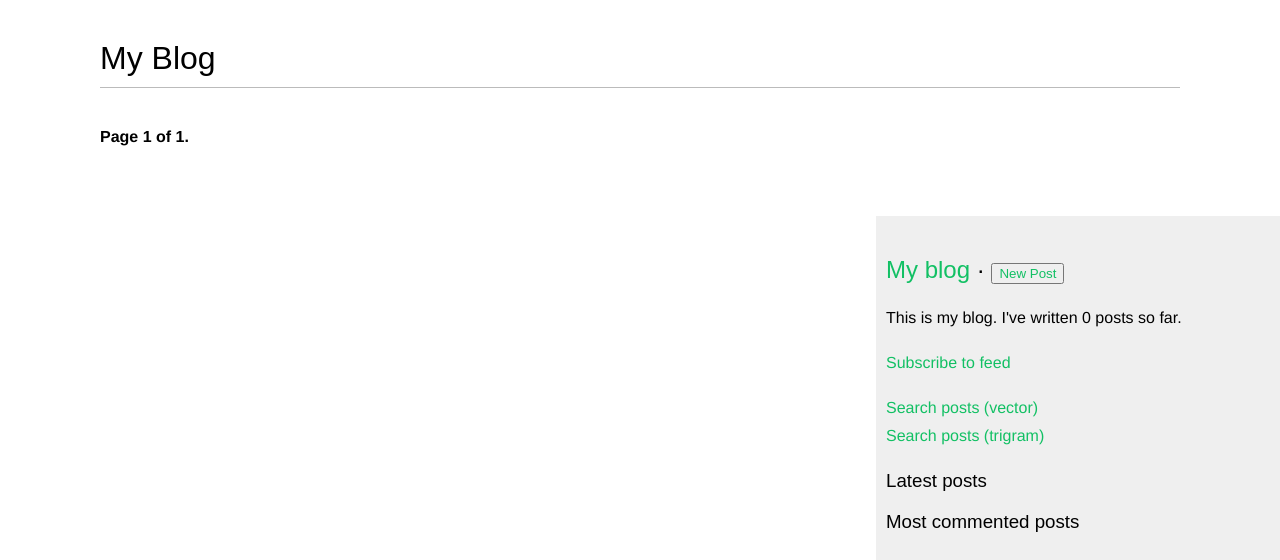
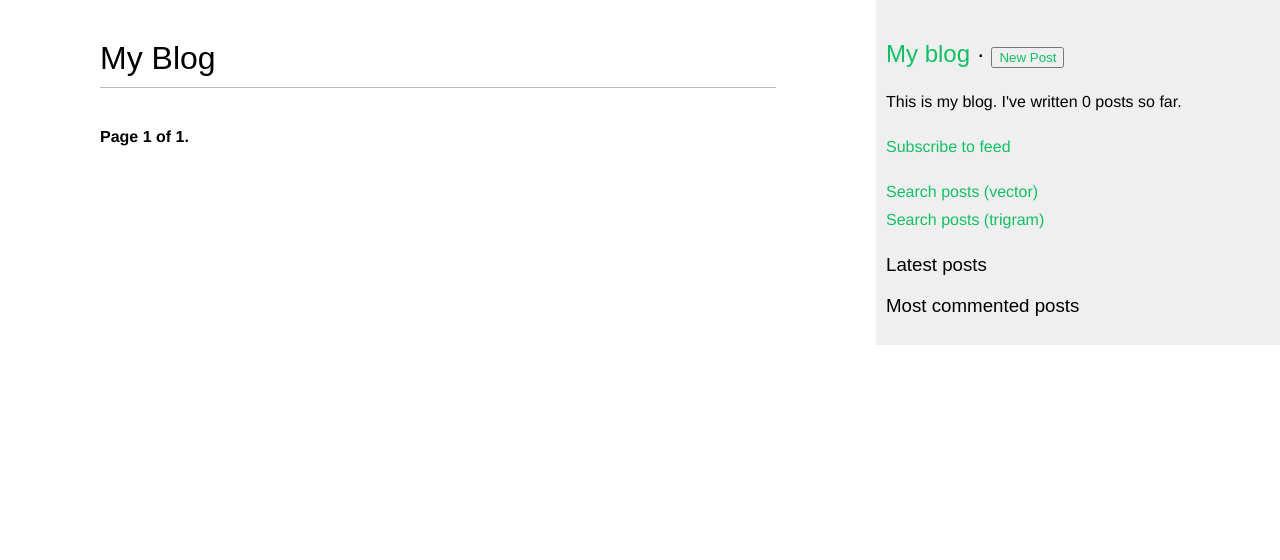
Before and after one commit to GuanDD123/Blog, a Django app: page /blog/ in a window 1280 px wide. Shown: the part 47-607 px from the top of the page. Run offline with Django 5.2, Linux system fonts and the light colour scheme; data that the repository does not hold is empty; some web fonts are replaced.

Commit message:
fix: css

```diff
--- a/static/css/base.css
+++ b/static/css/base.css
@@ -106,8 +106,10 @@ ol {
 }
 
 #content {
-    /* float: left; */
+    float: left;
+    width: 100%;
     padding: 30px 100px;
+    box-sizing: border-box;
 }
 
 /* forms */
@@ -381,6 +383,10 @@ img.user-detail {
     height: 100%;
 }
 
+body:has(#sidebar) #content {
+    width: calc(70% - 20px);
+}
+
 p.date {
     color: #ccc;
     font-family: georgia, serif;
```
